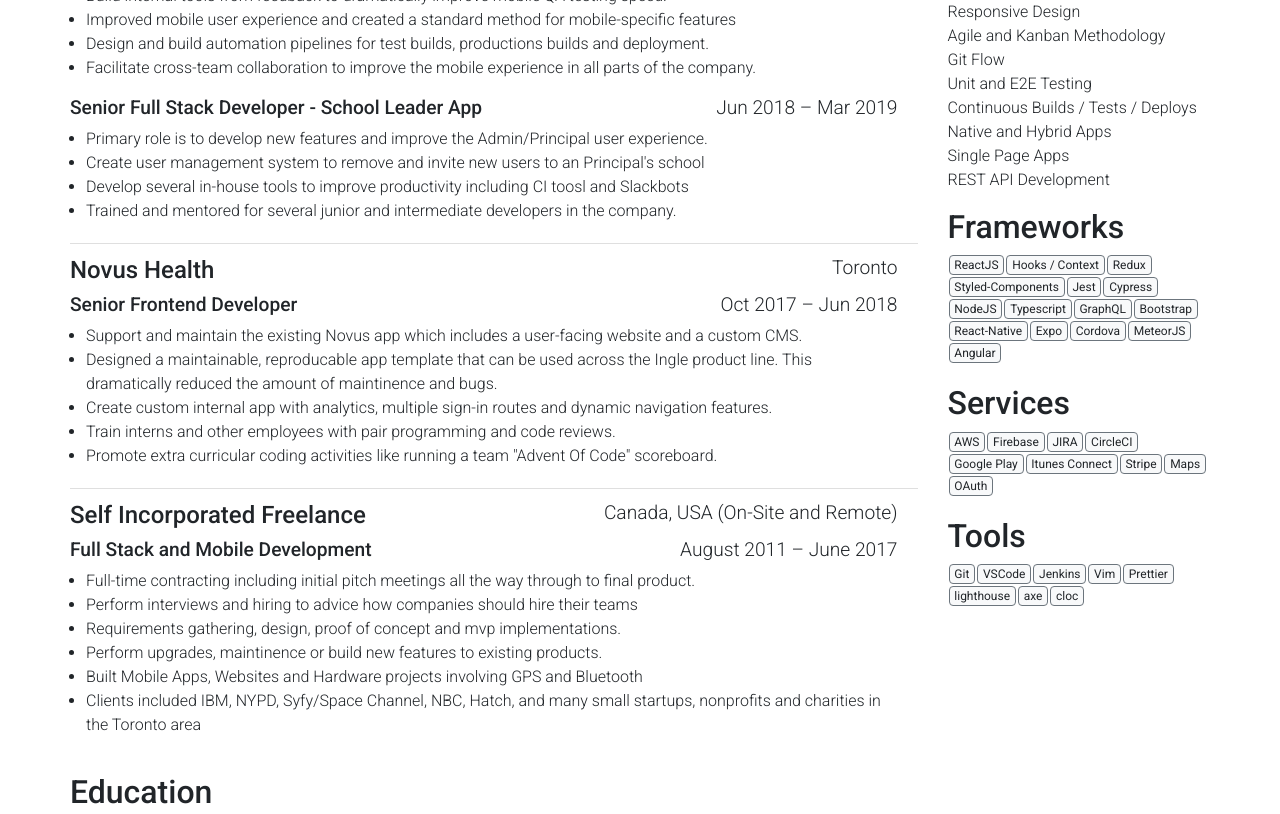
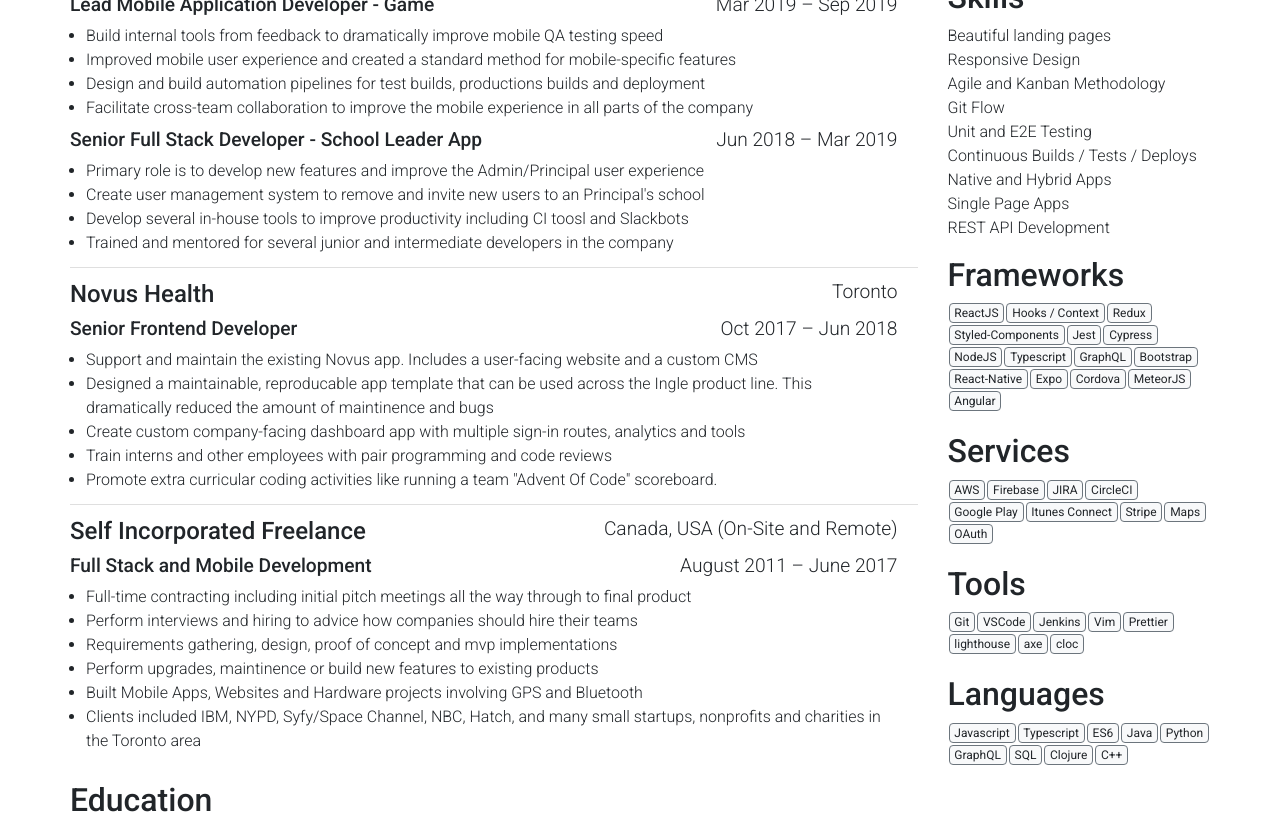
Before and after one commit to mackbrowne/react-bootstrap-webpack-starter, a React (Create React App) app: page / in a window 1280 px wide. Shown: the part 460-1274 px from the top of the page. Built offline with nearby package versions, Linux system fonts and the light colour scheme.

Commit message:
fix formatting after font change, languages section

```diff
--- a/src/App.style.js
+++ b/src/App.style.js
@@ -55,11 +55,11 @@ export const Position = ({ title, time, duties }) => (
       <Col as="h4" className="my-2">
         {title}
       </Col>
-      <Col as="h5" className="my-2" md="auto">
+      <Col as="h5" className="my-md-2" md="auto">
         {time}
       </Col>
     </Row>
-    <ul className="pl-3 mt-0 mb-2">
+    <ul className="pl-3 my-0">
       {duties.map((duty, index) => (
         <li key={`${title}-${index}`}>{duty}</li>
       ))}
--- a/src/App.tsx
+++ b/src/App.tsx
@@ -18,7 +18,7 @@ import {
 
 export default function App() {
   return (
-    <Container className="px-md-0">
+    <Container className="px-md-0 py-5">
       <Row>
         <Col>
           <Row className="d-flex justify-content-between pr-5">
@@ -51,9 +51,9 @@ export default function App() {
                 title="Senior Full Stack Developer - Scopus Core Team"
                 time="Feb 2020 - Present"
                 duties={[
-                  "Perform technical interviews to grow the team.  Mentoring and 1 on 1's for to improve team skills.",
+                  "Perform technical interviews to grow the team.  Mentoring and 1 on 1's for to improve team skills",
                   "Involved in building a design system and shared component library to unify the user experience",
-                  "Involvement in major web stack migration to microservices and micro front-end technologies."
+                  "Involvement in major web stack migration to microservices and micro front-end technologies"
                 ]}
               />
             </Experience>
@@ -63,20 +63,20 @@ export default function App() {
                 title="Lead Mobile Application Developer - Game"
                 time="Mar 2019 – Sep 2019"
                 duties={[
-                  "Build internal tools from feedback to dramatically improve mobile QA testing speed.",
+                  "Build internal tools from feedback to dramatically improve mobile QA testing speed",
                   "Improved mobile user experience and created a standard method for mobile-specific features",
-                  "Design and build automation pipelines for test builds, productions builds and deployment.",
-                  "Facilitate cross-team collaboration to improve the mobile experience in all parts of the company."
+                  "Design and build automation pipelines for test builds, productions builds and deployment",
+                  "Facilitate cross-team collaboration to improve the mobile experience in all parts of the company"
                 ]}
               />
               <Position
                 title="Senior Full Stack Developer - School Leader App"
                 time="Jun 2018 – Mar 2019"
                 duties={[
-                  "Primary role is to develop new features and improve the Admin/Principal user experience.",
+                  "Primary role is to develop new features and improve the Admin/Principal user experience",
                   "Create user management system to remove and invite new users to an Principal's school",
                   "Develop several in-house tools to improve productivity including CI toosl and Slackbots",
-                  "Trained and mentored for several junior and intermediate developers in the company."
+                  "Trained and mentored for several junior and intermediate developers in the company"
                 ]}
               />
             </Experience>
@@ -86,10 +86,10 @@ export default function App() {
                 title="Senior Frontend Developer"
                 time="Oct 2017 – Jun 2018"
                 duties={[
-                  "Support and maintain the existing Novus app which includes a user-facing website and a custom CMS.",
-                  "Designed a maintainable, reproducable app template that can be used across the Ingle product line.  This dramatically reduced the amount of maintinence and bugs.",
-                  "Create custom internal app with analytics, multiple sign-in routes and dynamic navigation features.",
-                  "Train interns and other employees with pair programming and code reviews.",
+                  "Support and maintain the existing Novus app.  Includes a user-facing website and a custom CMS",
+                  "Designed a maintainable, reproducable app template that can be used across the Ingle product line.  This dramatically reduced the amount of maintinence and bugs",
+                  "Create custom company-facing dashboard app with multiple sign-in routes, analytics and tools",
+                  "Train interns and other employees with pair programming and code reviews",
                   'Promote extra curricular coding activities like running a team "Advent Of Code" scoreboard.'
                 ]}
               />
@@ -103,10 +103,10 @@ export default function App() {
                 title="Full Stack and Mobile Development"
                 time="August 2011 – June 2017"
                 duties={[
-                  "Full-time contracting including initial pitch meetings all the way through to final product.",
+                  "Full-time contracting including initial pitch meetings all the way through to final product",
                   "Perform interviews and hiring to advice how companies should hire their teams",
-                  "Requirements gathering, design, proof of concept and mvp implementations.",
-                  "Perform upgrades, maintinence or build new features to existing products.",
+                  "Requirements gathering, design, proof of concept and mvp implementations",
+                  "Perform upgrades, maintinence or build new features to existing products",
                   "Built Mobile Apps, Websites and Hardware projects involving GPS and Bluetooth",
                   "Clients included IBM, NYPD, Syfy/Space Channel, NBC, Hatch, and many small startups, nonprofits and charities in the Toronto area"
                 ]}
@@ -206,6 +206,20 @@ export default function App() {
               "cloc"
             ]}
           />
+          <Pills
+            title="Languages"
+            list={[
+              "Javascript",
+              "Typescript",
+              "ES6",
+              "Java",
+              "Python",
+              "GraphQL",
+              "SQL",
+              "Clojure",
+              "C++"
+            ]}
+          />
         </Col>
       </Row>
     </Container>
```
